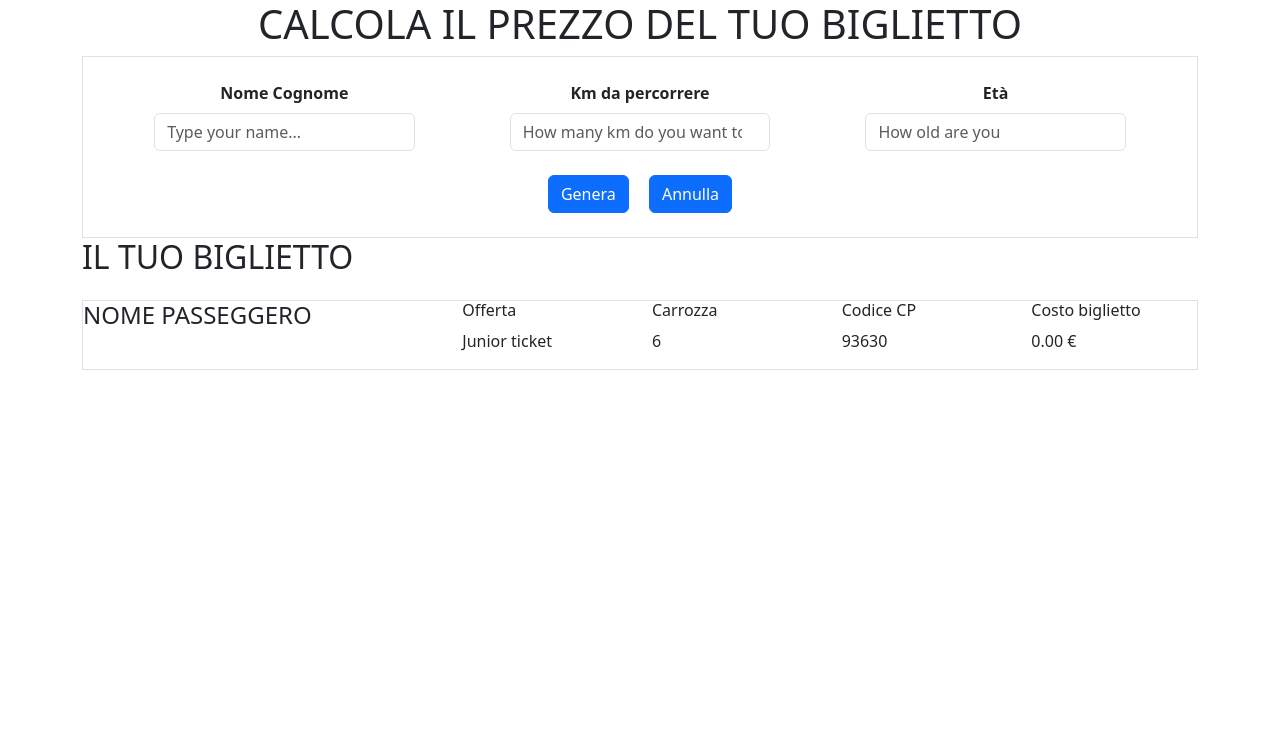
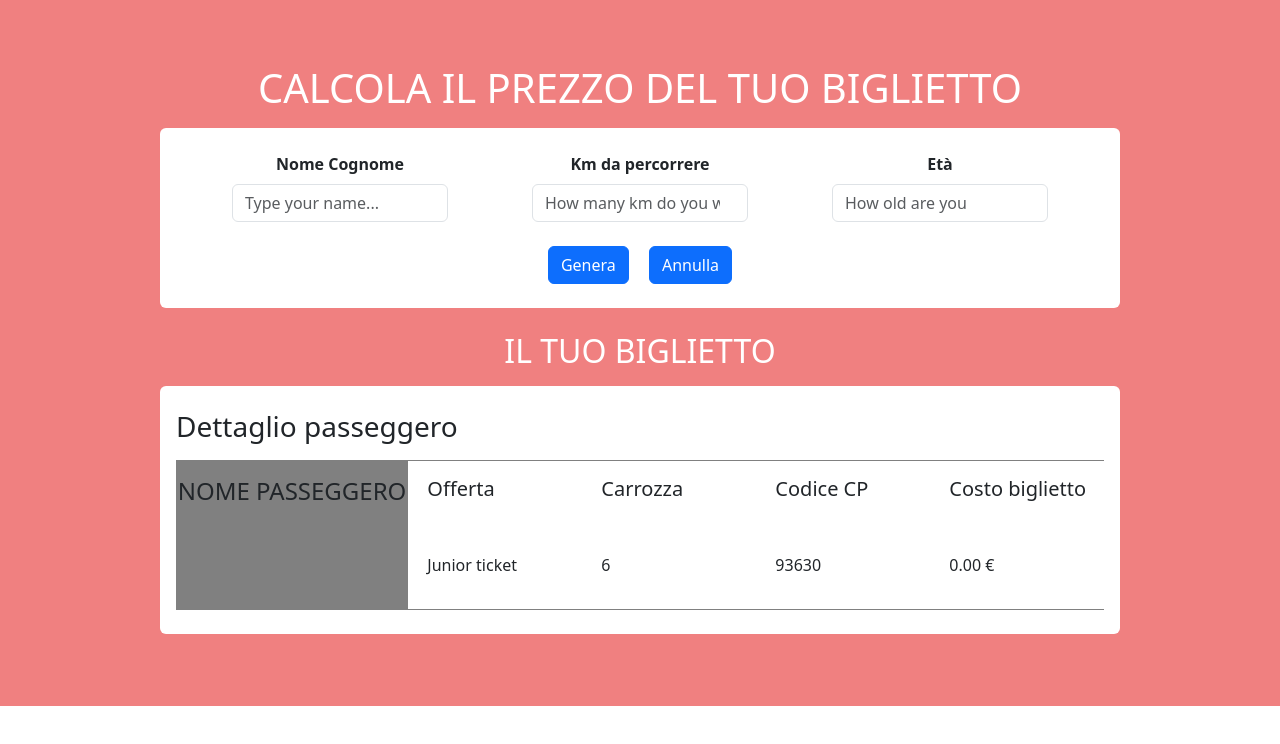
Before and after one commit to alessiavozzo/js-biglietto-treno-form, a plain HTML site: page index.html in a window 1280 px wide. Both pictures are taken after a click on the button "Genera". Drawn offline with nearby package versions, Linux system fonts and the light colour scheme.

Commit message:
add layout + appearing ticket

```diff
--- a/assets/css/style.css
+++ b/assets/css/style.css
@@ -1,5 +1,11 @@
 /* #region color palette */
 
+
+/* #region common */
+#site_main{
+    padding-top: 4rem;
+    background-color: lightcoral;
+}
 
 
 /* #region user-data */
@@ -11,6 +17,26 @@ label{
 
 /* #region ticket */
 
+.ticket-name{
+    background-color: grey;
+}
+
+.ticket-preview{
+    height: 150px;
+    border-top: 1px solid grey;
+    border-bottom: 1px solid grey;
+
+    & > .row > div{
+        padding: 1rem 0 1rem 0;
+    }
+}
+
+.ticket-preview > .row > div:not(:first-of-type){
+    display: flex;
+    flex-direction: column;
+    justify-content: space-between;
+}
+
 .hide{
-
+    display: none;
 }
--- a/assets/js/main.js
+++ b/assets/js/main.js
@@ -6,6 +6,7 @@ const createBtn = document.getElementById("create-btn");
 const userName = document.getElementById("user-name");
 
 //ticket
+const ticketArea = document.getElementById("ticket-area")
 const ticketName = document.querySelector(".ticket-name > p");
 const ticketOffer = document.querySelector(".ticket-offer > p");
 const ticketPrintPrice = document.querySelector(".ticket-print-price > p");
@@ -40,10 +41,13 @@ createBtn.addEventListener('click', function () {
 
     // console.log(ticketPrice);
 
+    ticketArea.classList.remove("hide")
+
     ticketName.innerHTML = userName.value;
     ticketCode.innerHTML = Math.ceil(Math.random() * 100000);
     ticketWagon.innerHTML = Math.ceil(Math.random() * 10);
     ticketPrintPrice.innerHTML = `${ticketPrice} €`;
+
 
 })
 
--- a/index.html
+++ b/index.html
@@ -18,14 +18,14 @@
 
     <main id="site_main">
 
-        <div class="container">
+        <div class="custom-container w-75 m-auto pb-5">
 
             <!-- user area -->
             <div id="user-area">
 
-                <h1 class="text-uppercase text-center">calcola il prezzo del tuo biglietto</h1>
+                <h1 class="text-uppercase text-center text-white">calcola il prezzo del tuo biglietto</h1>
 
-                <div id="user-input" class="py-4 border">
+                <div id="user-input" class="container-fluid py-4 mt-3 bg-white rounded">
 
                     <div class="row justify-content-evenly">
 
@@ -77,41 +77,52 @@
             </div>
 
             <!-- ticket area -->
-            <div id="ticket-area">
+            <div id="ticket-area" class="my-4 hide">
 
-                <h2 class="text-uppercase">il tuo biglietto</h2>
-                <div id="print-ticket" class="mt-4 border hide">
-                    <div class="row">
+                <h2 class="text-uppercase text-center text-white">il tuo biglietto</h2>
+                <div id="print-ticket" class="mt-3 bg-white rounded py-4 px-3">
+                    <div class="ticket-card w-100">
+
+
+                        <!-- details -->
+                        <h3>Dettaglio passeggero</h3>
+
+                        <div class="ticket-preview container-fluid mt-3">
+                            <div class="row h-100 justify-content-between">
 
                                 <!-- name -->
-                        <div class="ticket-name col-4">
-                            <h4 class="text-uppercase">nome passeggero</h4>
-                            <p>ciao</p>
+                                <div class="ticket-name h-100 col-3">
+                                    <h4 class="text-uppercase text-center pb-3">nome passeggero</h4>
+                                    <p class="text-center">ciao</p>
                                 </div>
 
                                 <!-- offer -->
                                 <div class="ticket-offer col-2">
-                            <h6>Offerta</h6>
+                                    <h5>Offerta</h5>
                                     <p>ciao</p>
                                 </div>
 
                                 <!-- wagon -->
                                 <div class="wagon col-2">
-                            <h6>Carrozza</h6>
+                                    <h5>Carrozza</h5>
                                     <p>ciao</p>
                                 </div>
 
                                 <!-- code -->
                                 <div class="random-code col-2">
-                            <h6>Codice CP</h6>
+                                    <h5>Codice CP</h5>
                                     <p>ciao</p>
                                 </div>
 
                                 <!-- cost -->
                                 <div class="ticket-print-price col-2">
-                            <h6>Costo biglietto</h6>
+                                    <h5>Costo biglietto</h5>
                                     <p>ciao</p>
                                 </div>
+
+                            </div>
+                        </div>
+
 
                     </div>
 
```
Lines whose indentation alone changed are shown as unchanged.
